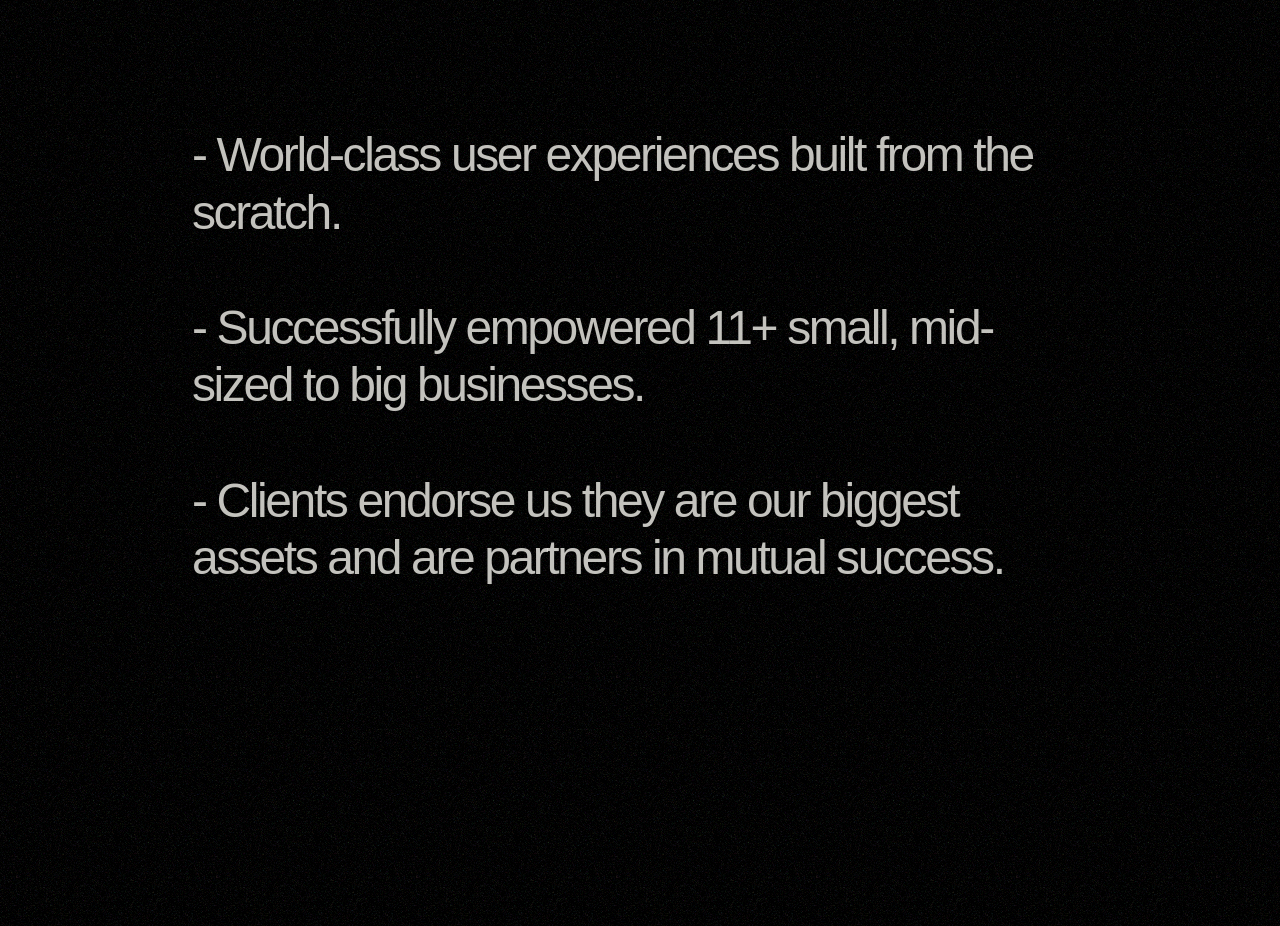
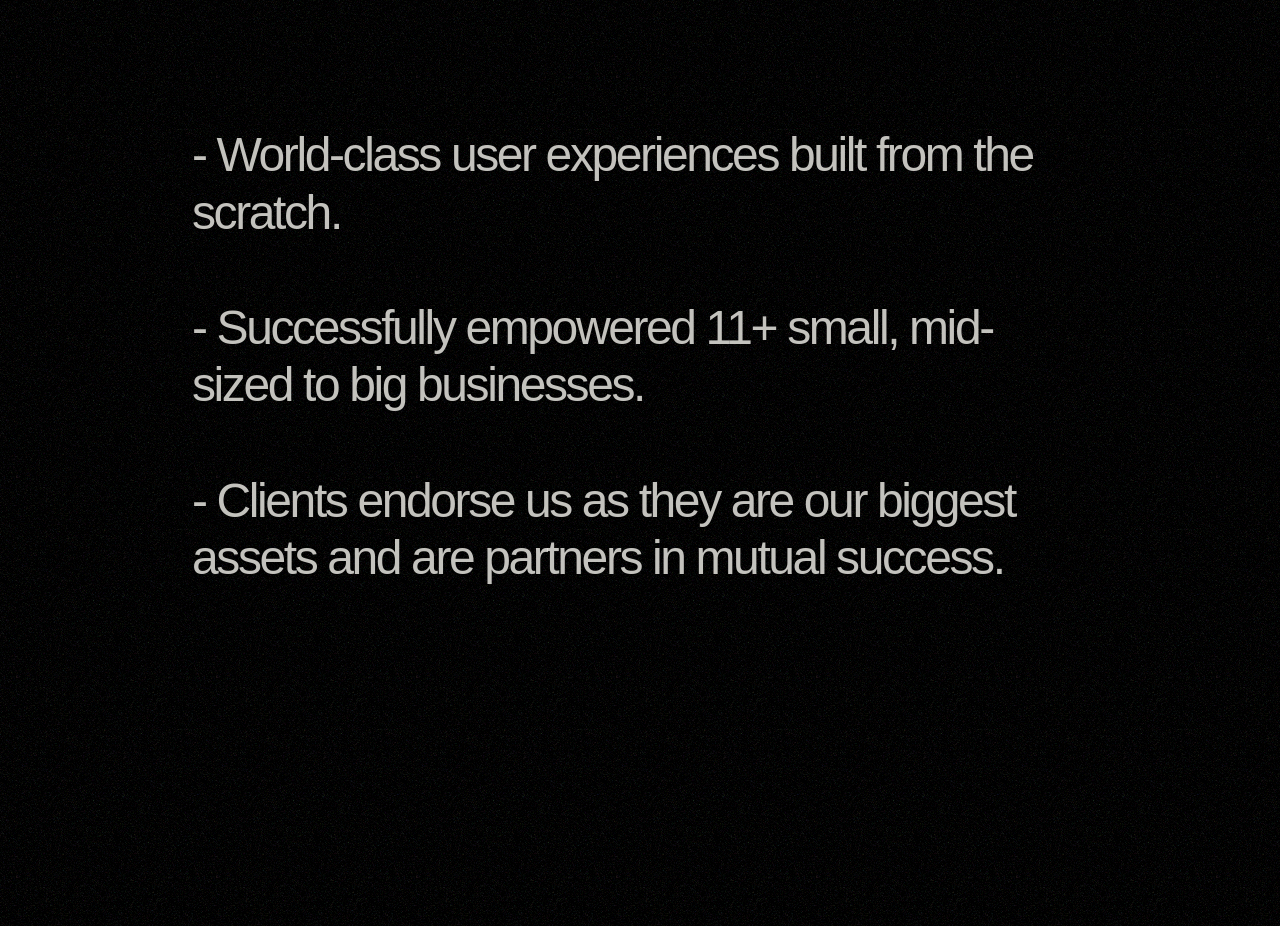
Before and after one commit to verhaxity/portfolio-v3, a plain HTML site: page index.html in a window 1280 px wide. Shown: the part 3960-4886 px from the top of the page. Drawn offline with Linux system fonts and the light colour scheme; a script that the page names is missing; a web font is replaced by a local one.

Commit message:
Update index.html

```diff
--- a/index.html
+++ b/index.html
@@ -63,7 +63,7 @@
         <div class="blur-text blur-text--3" data-effect-3>
           - World-class user experiences built from the scratch.<br><br>
 		  - Successfully empowered 11+ small, mid-sized to big businesses.<br><br>
-		  - Clients endorse us they are our biggest assets and are partners in mutual success.
+		  - Clients endorse us as they are our biggest assets and are partners in mutual success.
         </div>
       </section>
       <section class="content">
```
